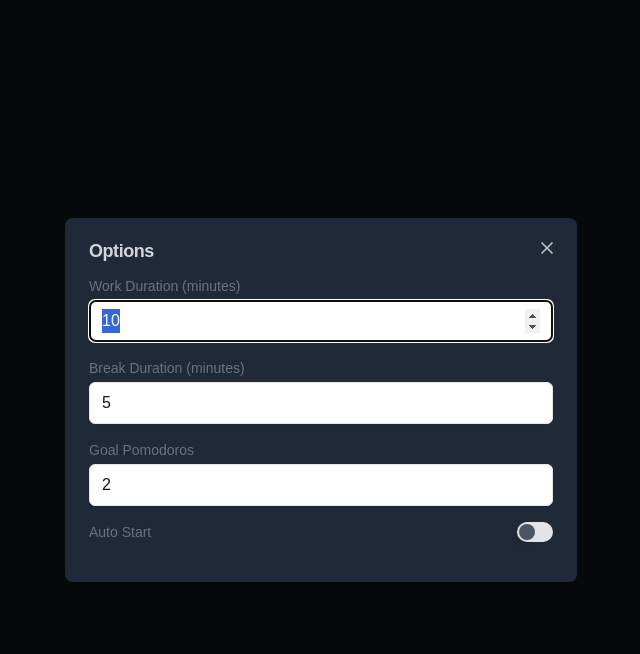
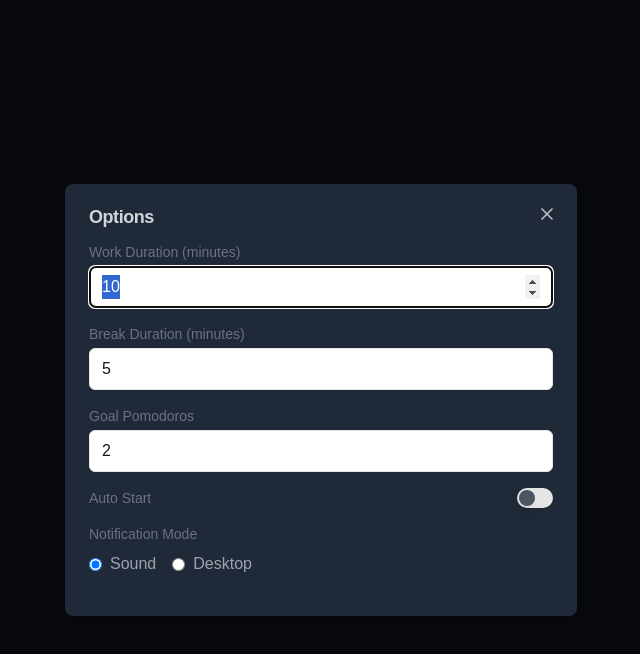
Before and after one commit to t-mine/my-pomodoro-app, a Next.js app: page / in a window 1280 px wide. Both pictures are taken after a click on the button "Options". Shown: the top 654 px of the page, without its empty margins (319-959 px from the left). Built offline with nearby package versions, Linux system fonts and the light colour scheme.

Commit message:
NotificationModeラジオボタン追加

```diff
--- a/src/components/Timer.tsx
+++ b/src/components/Timer.tsx
@@ -140,7 +140,7 @@ const Timer: React.FC = () => {
     return `${mm}:${ss}`;
   };
 
-  function handleChange (key: keyof SettingsState, value: number | boolean) {
+  function handleChange (key: keyof SettingsState, value: number | boolean | string) {
     setSetting((prev) => ({ ...prev, [key]: value }));
   };
 
@@ -216,6 +216,34 @@ const Timer: React.FC = () => {
                   onCheckedChange={(checked) => handleChange("isAutoStart", checked)}
                 />
               </div>
+              {/* Notification Mode */}
+              <div className="mb-4">
+                <label className="block text-sm font-medium text-gray-500">Notification Mode</label>
+                <div className="flex space-x-4 mt-2">
+                  <label className="flex items-center space-x-2 text-gray-400 cursor-pointer">
+                    <input
+                      type="radio"
+                      name="notificationMode"
+                      value="sound"
+                      checked={setting.notificationMode === 'sound'}
+                      onChange={(e) => handleChange('notificationMode', e.target.value)}
+                      className="text-blue-500"
+                    />
+                    <span>Sound</span>
+                  </label>
+                  <label className="flex items-center space-x-2 text-gray-400 cursor-pointer">
+                    <input
+                      type="radio"
+                      name="notificationMode"
+                      value="desktop"
+                      checked={setting.notificationMode === 'desktop'}
+                      onChange={(e) => handleChange('notificationMode', e.target.value)}
+                      className="text-blue-500"
+                    />
+                    <span>Desktop</span>
+                  </label>
+                </div>
+              </div>
             </div>
           </DialogContent>
         </Dialog>
```
